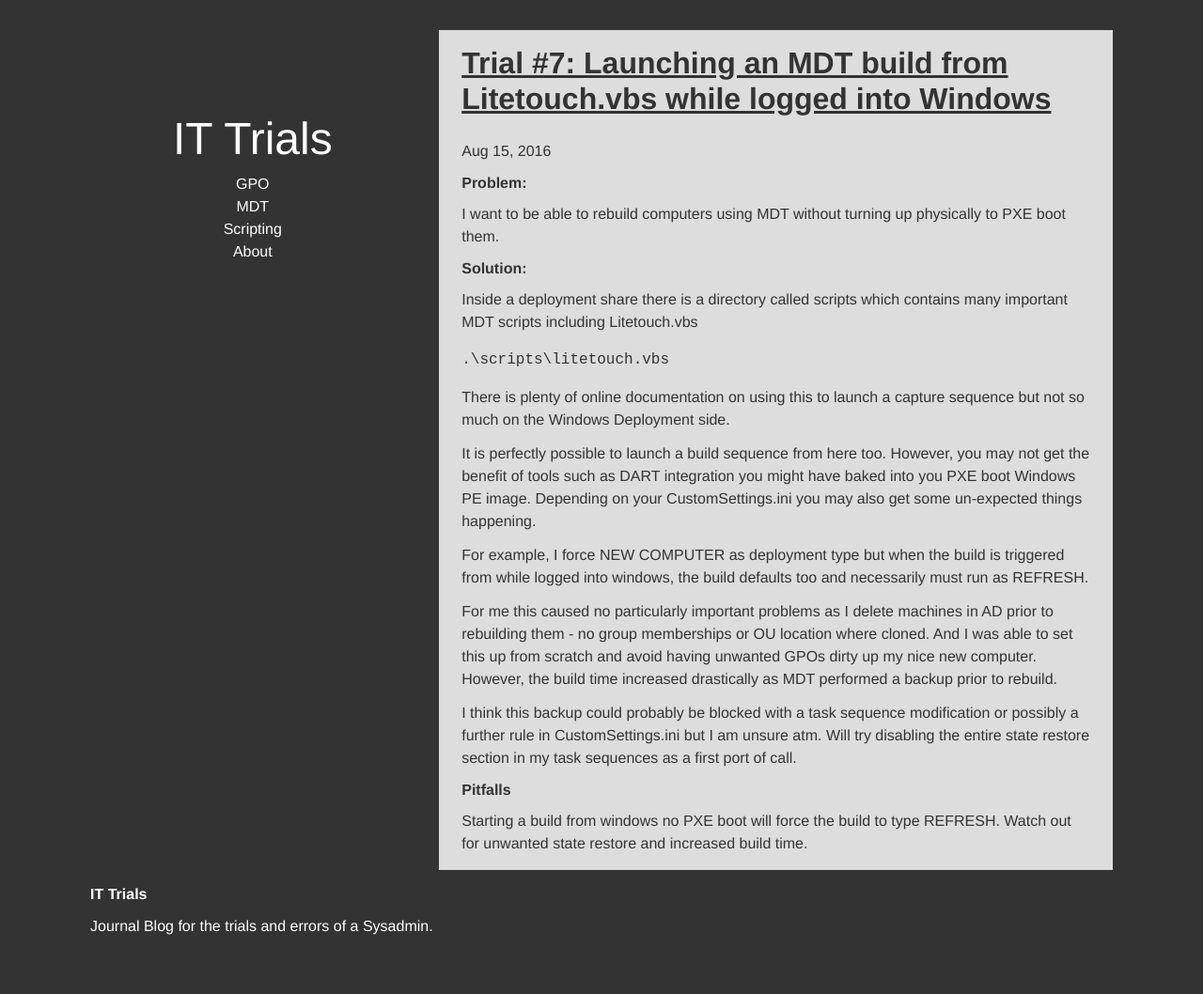
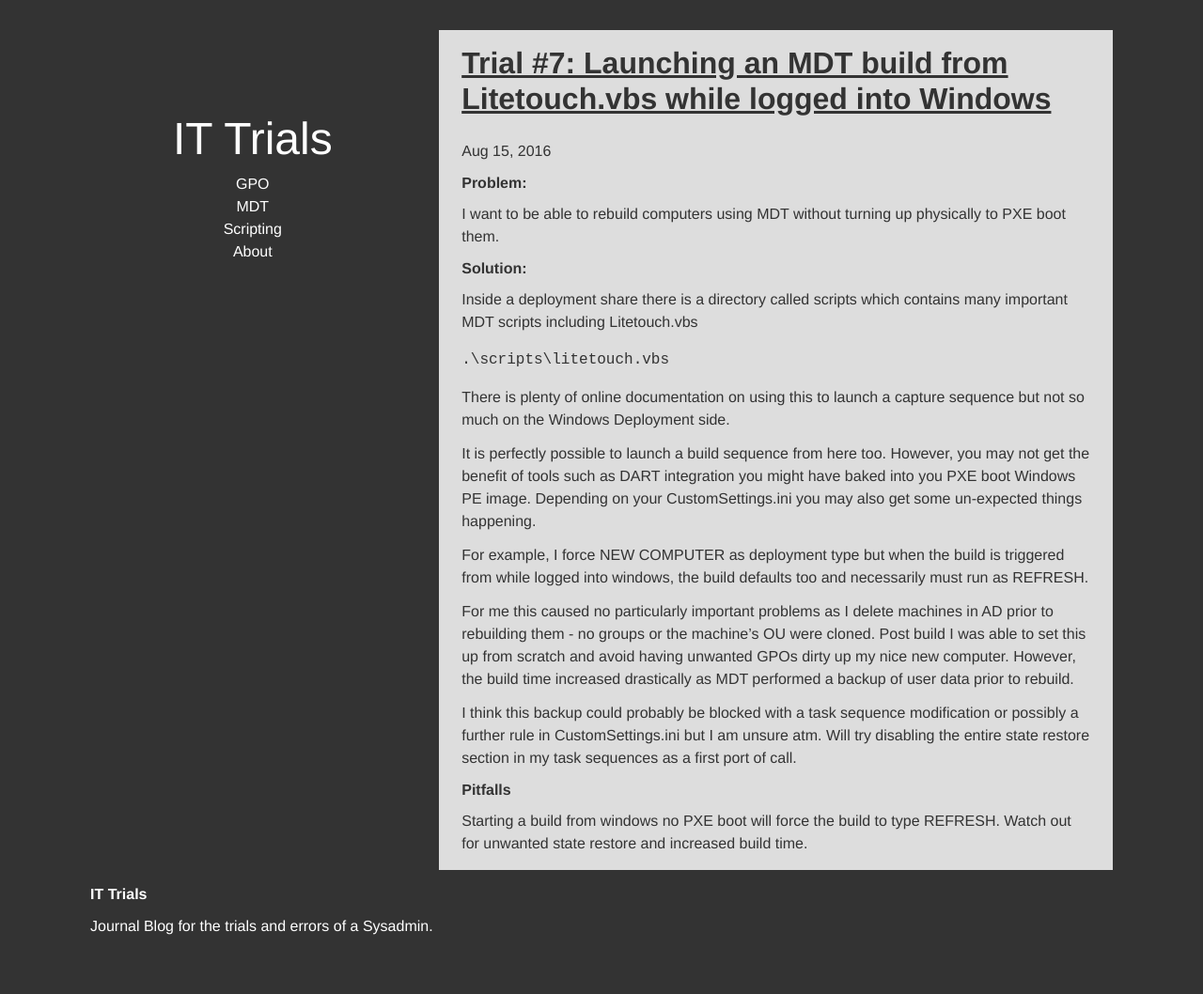
Before and after one commit to IT-trials/IT-trials.github.io, a Jekyll site: the page built from _posts/2016-08-15-litetouch-from-within-windows.markdown, in a window 1280 px wide. Shown: the whole page at 94% size. Built offline with Jekyll 4.4.1, drawn with Linux system fonts in a browser that asks for light colours; comment, search, counter and statistics services are not loaded.

Commit message:
typo in new post

```diff
--- a/_posts/2016-08-15-litetouch-from-within-windows.markdown
+++ b/_posts/2016-08-15-litetouch-from-within-windows.markdown
@@ -20,7 +20,7 @@ It is perfectly possible to launch a build sequence from here too.  However, you
 
 For example, I force NEW COMPUTER as deployment type but when the build is triggered from while logged into windows, the build defaults too and necessarily must run as REFRESH.
 
-For me this caused no particularly important problems as I delete machines in AD prior to rebuilding them - no group memberships or OU location where cloned.  And I was able to set this up from scratch and avoid having unwanted GPOs dirty up my nice new computer.  However, the build time increased drastically as MDT performed a backup prior to rebuild.
+For me this caused no particularly important problems as I delete machines in AD prior to rebuilding them - no groups or the machine's OU were cloned.  Post build I was able to set this up from scratch and avoid having unwanted GPOs dirty up my nice new computer.  However, the build time increased drastically as MDT performed a backup of user data prior to rebuild.
 
 I think this backup could probably be blocked with a task sequence modification or possibly a further rule in CustomSettings.ini but I am unsure atm.  Will try disabling the entire state restore section in my task sequences as a first port of call.
 
```
